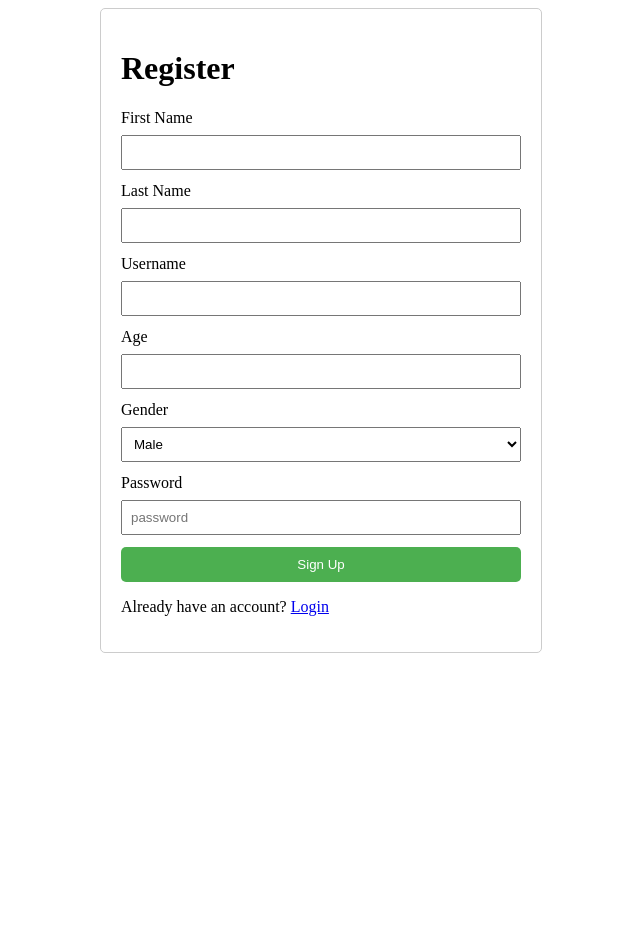
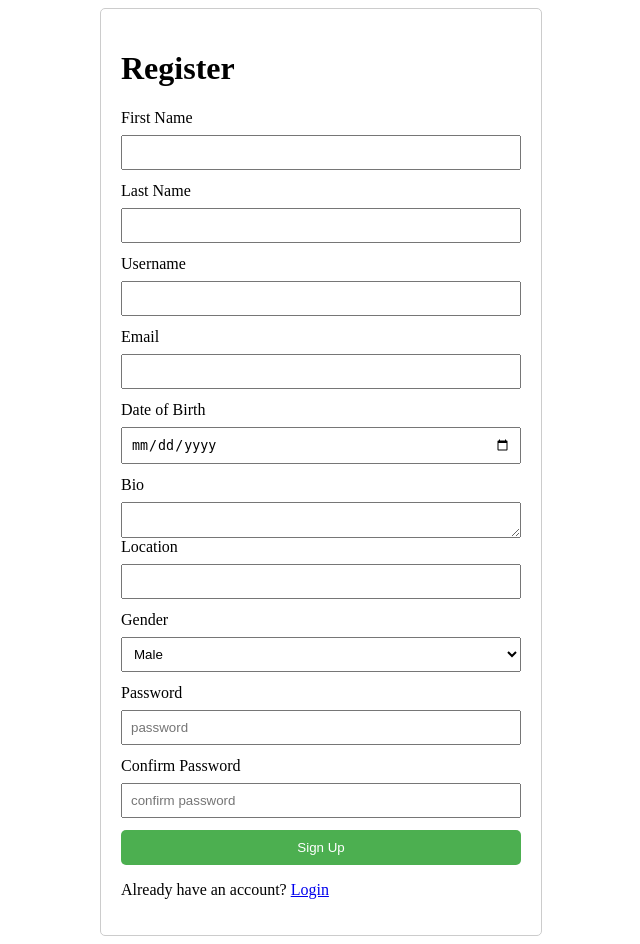
Before and after one commit to Kebaso-J/DineMatch, a Flask app: page /signup in a window 1280 px wide. Shown: the whole page, without its empty margins (319-959 px from the left). Before the commit the page ends 653 px from the top, so only its background shows below. Run offline with Flask 3, Linux system fonts and the light colour scheme; tables that the repository leaves empty hold one stand-in row (values such as "Sample post"); one stand-in notice (Sample message) is shown.

Commit message:
Added additional user fields and updated signup function

```diff
--- a/dinematch/app.py
+++ b/dinematch/app.py
@@ -1,28 +1,9 @@
 from flask import Flask, render_template, redirect, url_for, request, flash
-from flask_login import login_required, LoginManager, current_user, login_user
+from flask_login import login_required, LoginManager, current_user, login_user, logout_user
 from flask_sqlalchemy import SQLAlchemy
+from models import User, db
 
-db = SQLAlchemy()
 login_manager = LoginManager()
-
-from flask_login import UserMixin
-from werkzeug.security import generate_password_hash, check_password_hash
-
-
-class User(UserMixin, db.Model):
-    __tablename__ = 'users'
-    id = db.Column(db.Integer, primary_key=True)
-    password = db.Column(db.String(128))
-    username = db.Column(db.String(50), unique=True)
-    name = db.Column(db.String(50))
-
-    def set_password(self, password):
-        self.password = generate_password_hash(password)
-
-    def check_password(self, password):
-        return check_password_hash(self.password, password)
-
-
 
 def create_app():
     # Create Flask app
@@ -66,6 +47,7 @@
         if user and user.check_password(password):
             login_user(user)
             next_page = request.args.get('next')
+            flash('Logged in successfully.', 'success')
             return redirect(next_page or url_for('profile'))
         else:
             flash('Invalid username or password', 'error')
@@ -74,15 +56,27 @@
 
 @app.route('/signup', endpoint='signup', methods=['GET', 'POST'])
 def signup():
-    """Signup code here"""
+    """Implement signup code here"""
 
 
     if request.method == "POST":
         name = request.form.get('name')
         password = request.form.get('password')
         username = request.form.get('username')
+        email = request.form.get('email')
+        date_of_birth = request.form.get('date_of_birth')
+        bio = request.form.get('bio')
+        location = request.form.get('location')
+        gender = request.form.get('gender')
 
-        user = User(name=name, username=username)
+
+    #Check if user exists
+        user = User.query.filter_by(username=username).first()
+        if user:
+            flash('Username already exists', 'error')
+            return redirect(url_for('signup'))
+
+        user = User(name=name, username=username, email=email, date_of_birth=date_of_birth, bio=bio, location=location, gender=gender)
         user.set_password(password)
         print(user)
         db.session.add(user)
@@ -91,6 +85,15 @@
 
 
     return render_template('signup.html')
+
+@app.route('/logout', endpoint='logout')
+@login_required
+def logout():
+    """Implement logout code here"""
+    if current_user.is_authenticated:
+        logout_user()
+        flash('Logged out successfully.', 'success')
+    return redirect(url_for('login'))
 
 @app.route('/', endpoint='profile')
 @login_required
--- /dev/null
+++ b/dinematch/static/css/master.css
@@ -0,0 +1,42 @@
+/* CSS */
+ul.flashes {
+    padding: 0;
+    margin: 0;
+    list-style-type: none;
+    position: absolute;
+    top: 20px;
+    left: 50%;
+    transform: translateX(-50%);
+    width: 70%;
+
+}
+
+ul.flashes li {
+    margin-bottom: 10px;
+    padding: 10px;
+    border-radius: 5px;
+}
+
+ul.flashes li.success {
+    background-color: #d4edda;
+    color: #155724;
+    border: 1px solid #c3e6cb;
+}
+
+ul.flashes li.error {
+    background-color: #f8d7da;
+    color: #721c24;
+    border: 1px solid #f5c6cb;
+}
+
+ul.flashes li.info {
+    background-color: #d1ecf1;
+    color: #0c5460;
+    border: 1px solid #bee5eb;
+}
+
+ul.flashes li.warning {
+    background-color: #fff3cd;
+    color: #856404;
+    border: 1px solid #ffeeba;
+}
--- a/dinematch/templates/base.html
+++ b/dinematch/templates/base.html
@@ -3,10 +3,31 @@
 <head>
     <meta charset="UTF-8">
     <meta name="viewport" content="width=device-width, initial-scale=1.0">
+    <link rel="stylesheet" href="{{ url_for('static', filename='css/master.css') }}">
 
     {% block head %} {% endblock %}
 </head>
 <body>
+    {% with messages = get_flashed_messages(with_categories=true) %}
+        {% if messages %}
+            <ul class=flashes>
+            {% for category, message in messages %}
+                <li class="{{ category }}">{{ message }}</li>
+            {% endfor %}
+            </ul>
+        {% endif %}
+    {% endwith %}
     {% block body %} {% endblock %}
+    <script>
+        // JavaScript
+        window.onload = function() {
+            setTimeout(function() {
+                var flashMessages = document.querySelectorAll('.error, .info, .warning, .success');  // Select all flash message elements
+                flashMessages.forEach(function(flashMessage) {
+                    flashMessage.style.display = 'none';  // Hide each flash message
+                });
+            }, 3000);  // 3 seconds
+        };
+    </script>
 </body>
 </html>
--- a/dinematch/templates/profile.html
+++ b/dinematch/templates/profile.html
@@ -20,6 +20,7 @@
             <h2>Preferences</h2>
             <p id="hobbies-label">Hobbies: </p>
             <p id="dining-label">Dining Preferences: </p>
+            <a href="/logout">logout</a>
         </div>
 
         <div id="content">
--- a/dinematch/templates/signup.html
+++ b/dinematch/templates/signup.html
@@ -9,17 +9,26 @@
     <div id="signup-container">
         <h1>Register</h1>
         <form id="signup-form" method="post" action="/signup">
-            <label for="first-name">First Name</label>
-            <input type="text" id="first-name" name="name" required>
+            <label for="first_name">First Name</label>
+            <input type="text" id="first_name" name="first_name" required>
 
-            <label for="last-name">Last Name</label>
-            <input type="text" id="last-name" required>
+            <label for="last_name">Last Name</label>
+            <input type="text" id="last_name" name="last_name" required>
 
-            <label for="new-username">Username</label>
-            <input type="text" id="new-username" name="username" required>
+            <label for="username">Username</label>
+            <input type="text" id="username" name="username" required>
 
-            <label for="age">Age</label>
-            <input type="number" id="age" required>
+            <label for="email">Email</label>
+            <input type="email" id="email" name="email" required>
+
+            <label for="date_of_birth">Date of Birth</label>
+            <input type="date" id="date_of_birth" name="date_of_birth" required>
+
+            <label for="bio">Bio</label>
+            <textarea id="bio" name="bio" required></textarea>
+
+            <label for="location">Location</label>
+            <input type="text" id="location" name="location" required>
 
             <label for="gender">Gender</label>
             <select id="gender" required>
@@ -28,8 +37,11 @@
                 <option value="other">Other</option>
             </select>
 
-            <label for="new-password">Password</label>
-            <input type="password" id="new-password" name="password" placeholder="password">
+            <label for="password">Password</label>
+            <input type="password" id="password" name="password" placeholder="password" required>
+
+            <label for="confirm-password">Confirm Password</label>
+            <input type="password" id="confirm-password" name="confirm_password" placeholder="confirm password" required>
 
             <button type="submit">Sign Up</button>
         </form>
```
Also changed, not shown: dinematch/models.py (+21 -12 lines).
